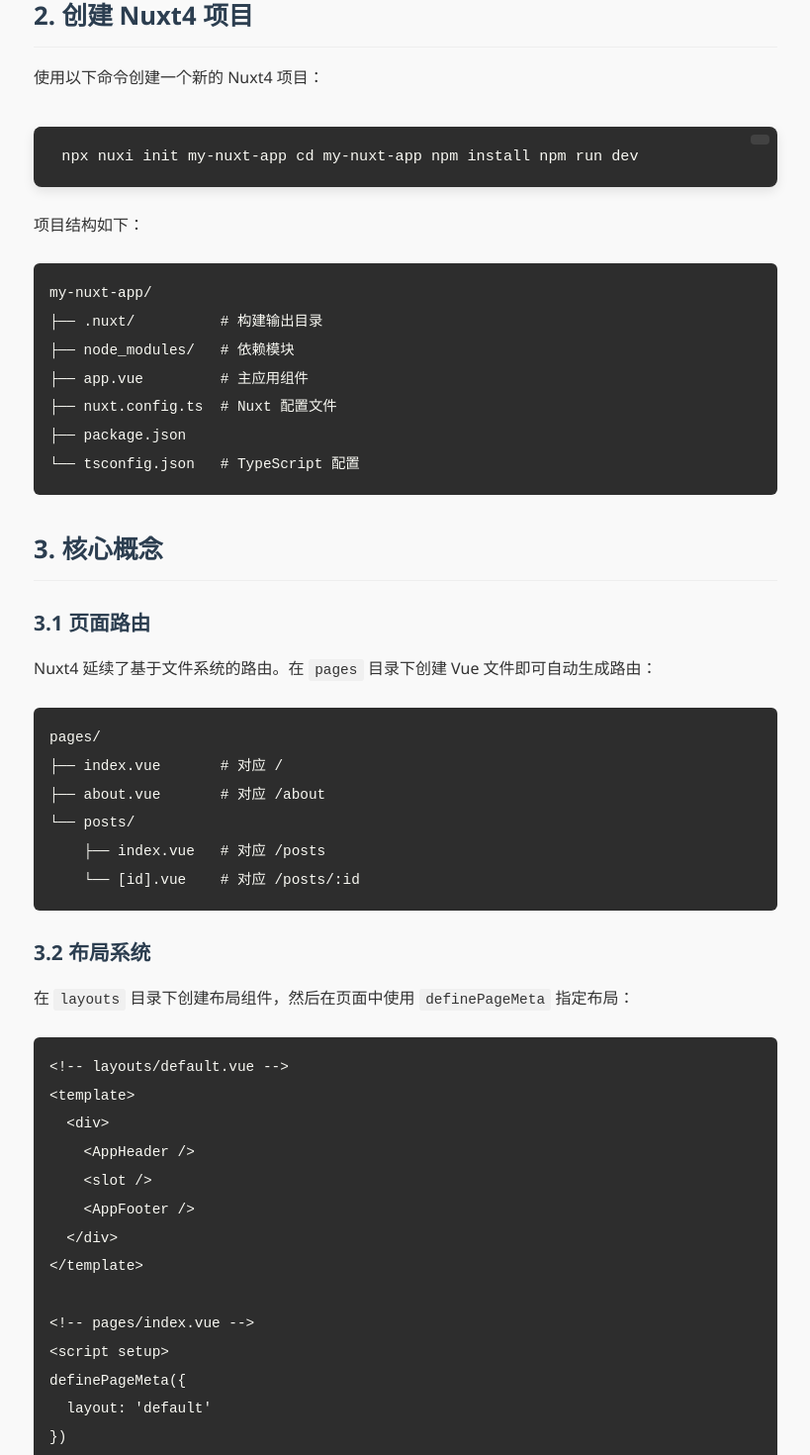
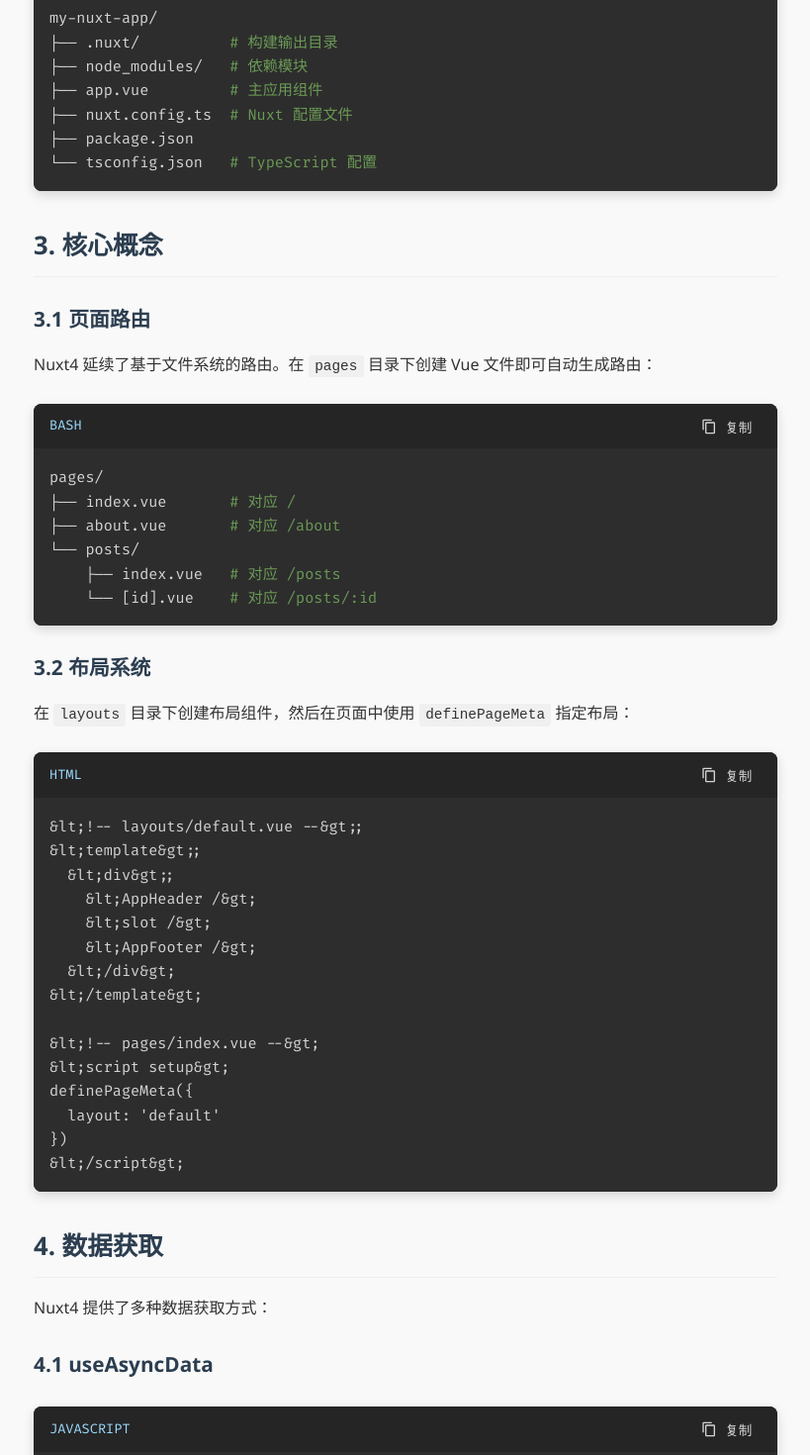
Before and after one commit to NiceHuanYu/HuanYuBlog, a Nuxt app: page /posts/1 in a window 1280 px wide. Shown: the part 1455-2925 px from the top of the page at 99% size, without its empty margins (230-1049 px from the left). Built offline with nearby package versions, Linux system fonts and the light colour scheme.

Commit message:
代码块完善，但是HTML显示异常

```diff
--- /dev/null
+++ b/app/assets/css/code.css
@@ -0,0 +1,12 @@
+/* 使用Fira Code等编程字体 */
+@import url('https://fonts.googleapis.com/css2?family=Fira+Code:wght@400;500&display=swap');
+
+/* 设置代码字体 */
+pre, code {
+  font-family: 'Fira Code', monospace;
+}
+
+/* 启用Fira Code的连字特性 */
+code {
+  font-feature-settings: "calt", "liga", "dlig";
+}
--- a/app/components/CodeBlock.vue
+++ b/app/components/CodeBlock.vue
@@ -1,42 +1,53 @@
 <template>
-  <div class="code-block" :class="{ 'with-filename': filename }">
-    <div v-if="filename" class="filename">
-      {{ filename }}
+  <div class="deepseek-code-block" :class="`language-${language}`">
+    <div class="code-header">
+      <span class="language-tag">{{ language }}</span>
+      <button class="copy-button" @click="copyCode">
+        <svg class="copy-icon" viewBox="0 0 24 24">
+          <path d="M19,21H8V7H19M19,5H8A2,2 0 0,0 6,7V21A2,2 0 0,0 8,23H19A2,2 0 0,0 21,21V7A2,2 0 0,0 19,5M16,1H4A2,2 0 0,0 2,3V17H4V3H16V1Z" />
+        </svg>
+        <span class="copy-text">复制</span>
+      </button>
     </div>
-    <div class="code-container">
-      <button v-if="copyable" class="copy-button" @click="copyCode">
-        <i class="fas fa-copy"></i>
-      </button>
-      <pre><code ref="codeElement" :class="`language-${language}`"><slot /></code></pre>
-    </div>
+    <pre><code ref="codeElement" :class="`language-${language}`">{{ formattedCode }}</code></pre>
   </div>
 </template>
 
 <script setup>
-import { ref } from 'vue'
+import { ref, computed } from 'vue'
 
 const props = defineProps({
   language: {
     type: String,
     default: 'javascript'
   },
-  filename: {
+  code: {
     type: String,
-    default: ''
-  },
-  copyable: {
-    type: Boolean,
-    default: true
+    required: true
   }
 })
 
 const codeElement = ref(null)
 
+// 确保代码中的换行符被保留
+const formattedCode = computed(() => {
+  return props.code
+    .replace(/</g, '&lt;')
+    .replace(/>/g, '&gt;')
+    .replace(/\n/g, '\n') // 保留换行符
+})
+
 const copyCode = async () => {
   try {
-    const code = codeElement.value?.textContent || ''
-    await navigator.clipboard.writeText(code)
-    alert('代码已复制到剪贴板!')
+    await navigator.clipboard.writeText(props.code)
+    const btn = document.querySelector('.copy-button')
+    if (btn) {
+      const originalText = btn.querySelector('.copy-text').textContent
+      btn.querySelector('.copy-text').textContent = '已复制!'
+      setTimeout(() => {
+        btn.querySelector('.copy-text').textContent = originalText
+      }, 2000)
+    }
   } catch (err) {
     console.error('复制失败:', err)
   }
@@ -44,69 +55,79 @@
 </script>
 
 <style scoped>
-.code-block {
+:deep(pre code) {
+  white-space: pre !important;
+}
+.deepseek-code-block {
   position: relative;
   margin: 1.5rem 0;
   border-radius: 8px;
+  background-color: #1e1e1e;
   overflow: hidden;
-  box-shadow: 0 4px 12px rgba(0, 0, 0, 0.1);
+  box-shadow: 0 4px 12px rgba(0, 0, 0, 0.15);
 }
 
-.code-block.with-filename {
-  margin-top: 2.2rem;
+.code-header {
+  display: flex;
+  justify-content: space-between;
+  align-items: center;
+  padding: 0.5rem 1rem;
+  background-color: #252526;
+  border-bottom: 1px solid #2d2d2d;
 }
 
-.filename {
-  position: absolute;
-  top: -1.8rem;
-  left: 0;
-  background-color: #2d2d2d;
-  color: #ccc;
-  padding: 0.3rem 0.8rem;
-  border-radius: 6px 6px 0 0;
+.language-tag {
   font-size: 0.85rem;
-  font-family: 'Courier New', Courier, monospace;
-}
-
-.code-container {
-  position: relative;
+  color: #9cdcfe;
+  text-transform: uppercase;
+  font-family: 'Fira Code', monospace;
 }
 
 .copy-button {
-  position: absolute;
-  top: 0.5rem;
-  right: 0.5rem;
-  background: rgba(255, 255, 255, 0.1);
+  display: flex;
+  align-items: center;
+  gap: 0.5rem;
+  background: transparent;
   border: none;
-  color: #ccc;
+  color: #d4d4d4;
+  cursor: pointer;
   padding: 0.3rem 0.6rem;
   border-radius: 4px;
-  cursor: pointer;
+  font-size: 0.85rem;
   transition: all 0.2s;
-  z-index: 10;
 }
 
 .copy-button:hover {
-  background: rgba(255, 255, 255, 0.2);
+  background-color: rgba(255, 255, 255, 0.1);
   color: #fff;
+}
+
+.copy-icon {
+  width: 16px;
+  height: 16px;
+  fill: currentColor;
 }
 
 pre {
   margin: 0;
-  padding: 1.2rem;
-  background-color: #2d2d2d;
-  color: #f8f8f2;
+  padding: 1rem;
   overflow-x: auto;
   font-size: 0.95rem;
-  line-height: 1.5;
+  line-height: 1.6;
+  color: #d4d4d4;
+  font-family: 'Fira Code', 'Courier New', monospace;
 }
 
 code {
-  font-family: 'Fira Code', 'Courier New', Courier, monospace;
   display: block;
+  white-space: pre;
+  font-family: 'Fira Code', monospace;
+  color: #d4d4d4;
+  line-height: 1.6;
+  font-size: 0.95rem;
 }
 
-/* 语法高亮颜色 (可以替换为你喜欢的主题) */
+/* 语法高亮样式 - 类似VS Code深色主题 */
 :deep(.token.comment),
 :deep(.token.prolog),
 :deep(.token.doctype),
@@ -139,9 +160,7 @@
 
 :deep(.token.operator),
 :deep(.token.entity),
-:deep(.token.url),
-:deep(.language-css .token.string),
-:deep(.style .token.string) {
+:deep(.token.url) {
   color: #d4d4d4;
 }
 
--- a/app/pages/posts/1.vue
+++ b/app/pages/posts/1.vue
@@ -32,74 +32,80 @@
           <h2>2. 创建 Nuxt4 项目</h2>
 
           <p>使用以下命令创建一个新的 Nuxt4 项目：</p>
-
-        <CodeBlock language="bash" filename="setup.sh">
-            npx nuxi init my-nuxt-app
-            cd my-nuxt-app
-            npm install
-            npm run dev
-        </CodeBlock>
+          <CodeBlock
+            language="bash"
+            code="npx nuxi init my-nuxt-app
+cd my-nuxt-app
+npm install
+npm run dev"
+          />
 
           <p>项目结构如下：</p>
-
-          <pre><code class="language-markdown">my-nuxt-app/
+          <CodeBlock
+            language="bash"
+            code="my-nuxt-app/
 ├── .nuxt/          # 构建输出目录
 ├── node_modules/   # 依赖模块
 ├── app.vue         # 主应用组件
 ├── nuxt.config.ts  # Nuxt 配置文件
 ├── package.json
-└── tsconfig.json   # TypeScript 配置</code></pre>
+└── tsconfig.json   # TypeScript 配置"
+          />
 
           <h2>3. 核心概念</h2>
 
           <h3>3.1 页面路由</h3>
 
           <p>Nuxt4 延续了基于文件系统的路由。在 <code>pages</code> 目录下创建 Vue 文件即可自动生成路由：</p>
-
-          <pre><code class="language-markdown">pages/
+          <CodeBlock
+            language="bash"
+            code="pages/
 ├── index.vue       # 对应 /
 ├── about.vue       # 对应 /about
 └── posts/
     ├── index.vue   # 对应 /posts
-    └── [id].vue    # 对应 /posts/:id</code></pre>
+    └── [id].vue    # 对应 /posts/:id"
+          />
 
           <h3>3.2 布局系统</h3>
 
           <p>在 <code>layouts</code> 目录下创建布局组件，然后在页面中使用 <code>definePageMeta</code> 指定布局：</p>
+          <CodeBlock
+            language="html"
+            code="<!-- layouts/default.vue -->;
+<template>;
+  <div>;
+    <AppHeader />
+    <slot />
+    <AppFooter />
+  </div>
+</template>
 
-          <pre><code class="language-html">&lt;!-- layouts/default.vue --&gt;
-&lt;template&gt;
-  &lt;div&gt;
-    &lt;AppHeader /&gt;
-    &lt;slot /&gt;
-    &lt;AppFooter /&gt;
-  &lt;/div&gt;
-&lt;/template&gt;
-
-&lt;!-- pages/index.vue --&gt;
-&lt;script setup&gt;
+<!-- pages/index.vue -->
+<script setup>
 definePageMeta({
   layout: 'default'
 })
-&lt;/script&gt;</code></pre>
+</script>"
+          />
 
           <h2>4. 数据获取</h2>
 
           <p>Nuxt4 提供了多种数据获取方式：</p>
 
           <h3>4.1 useAsyncData</h3>
-
-          <pre><code class="language-javascript">&lt;script setup&gt;
-const { data } = await useAsyncData('posts', () => {
+          <CodeBlock
+            language="javascript"
+            code="const { data } = await useAsyncData('posts', () => {
   return $fetch('/api/posts')
-})
-&lt;/script&gt;</code></pre>
+})"
+          />
 
           <h3>4.2 useFetch</h3>
-
-          <pre><code class="language-javascript">&lt;script setup&gt;
-const { data } = await useFetch('/api/posts')
-&lt;/script&gt;</code></pre>
+          <CodeBlock
+            language="javascript"
+            code="const { data } = await useFetch('/api/posts')"
+          />
 
           <h2>5. 部署</h2>
 
@@ -136,11 +142,11 @@
           </div>
 
           <div class="post-navigation">
-            <NuxtLink to="/posts/vue3-composition-api" class="nav-link prev">
+            <NuxtLink to="/posts/1" class="nav-link prev">
               <i class="fas fa-arrow-left"></i>
-              <span>上一篇：Vue3 组合式 API 实践</span>
+              <span>上一篇：无</span>
             </NuxtLink>
-            <NuxtLink to="/posts/css-modern-layout" class="nav-link next">
+            <NuxtLink to="/posts/2" class="nav-link next">
               <span>下一篇：CSS 现代布局技巧</span>
               <i class="fas fa-arrow-right"></i>
             </NuxtLink>
@@ -156,7 +162,6 @@
 <script setup>
 import BlogHeader from '@/components/BlogHeader.vue'
 import BlogFooter from '@/components/BlogFooter.vue'
-import CodeBlock from '@/components/CodeBlock.vue'
 
 useHead({
   title: 'Nuxt4 入门指南 | 寰宇Actor的博客',
--- a/app/pages/posts/2.vue
+++ b/app/pages/posts/2.vue
@@ -1,3 +1,20 @@
 <template>
-    <h1>啥都没有</h1>
+  <CodeBlock
+    language="javascript"
+    code="const greet = (name) => {
+  console.log(`Hello, ${name}!`)
+  return `Welcome, ${name}`
+}
+
+greet('World')"
+  />
+
+  <CodeBlock
+    language="bash"
+    code="# 安装依赖
+npm install vue nuxt
+
+# 启动开发服务器
+npm run dev"
+  />
 </template>
--- /dev/null
+++ b/app/plugins/prism.client.ts
@@ -0,0 +1,26 @@
+import Prism from 'prismjs'
+import 'prismjs/components/prism-bash'
+import 'prismjs/components/prism-javascript'
+import 'prismjs/components/prism-typescript'
+import 'prismjs/components/prism-jsx'
+import 'prismjs/components/prism-tsx'
+import 'prismjs/components/prism-css'
+import 'prismjs/components/prism-scss'
+import 'prismjs/components/prism-json'
+import 'prismjs/components/prism-markdown'
+import 'prismjs/components/prism-python'
+
+export default defineNuxtPlugin((nuxtApp) => {
+  nuxtApp.hook('app:mounted', () => {
+    // 手动高亮所有代码块
+    document.querySelectorAll('pre code').forEach((el) => {
+      Prism.highlightElement(el)
+    })
+  })
+
+  return {
+    provide: {
+      prism: Prism
+    }
+  }
+})
--- a/nuxt.config.ts
+++ b/nuxt.config.ts
@@ -3,6 +3,8 @@
   compatibilityDate: '2025-07-15',
   devtools: { enabled: true },
   css:[
+    'prismjs/themes/prism-tomorrow.css',
+    '@/assets/css/code.css',
     '@/assets/css/main.css'
   ],
 })
--- a/package.json
+++ b/package.json
@@ -12,6 +12,7 @@
   "dependencies": {
     "@types/prismjs": "^1.26.5",
     "nuxt": "^4.0.1",
+    "prism-themes": "^1.9.0",
     "prismjs": "^1.30.0",
     "vue": "^3.5.17",
     "vue-router": "^4.5.1"
```
Also changed, not shown: public/images/nuxt4-banner.jpg, 1 other file (tests, documents, lock files or other folders).
